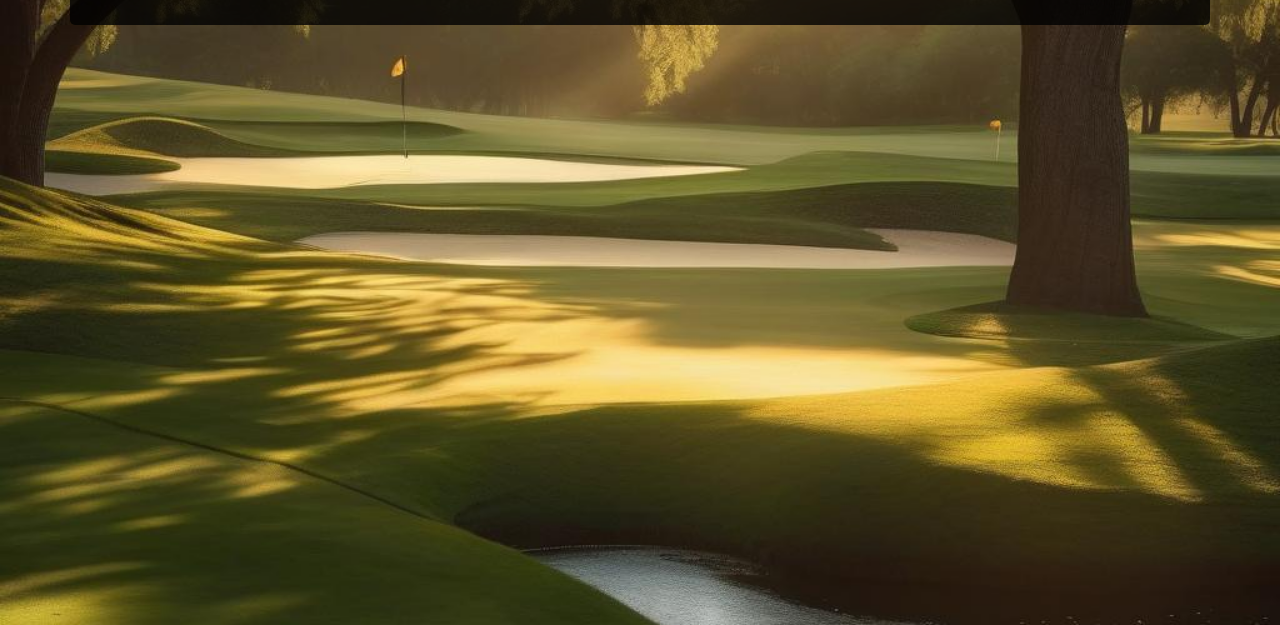
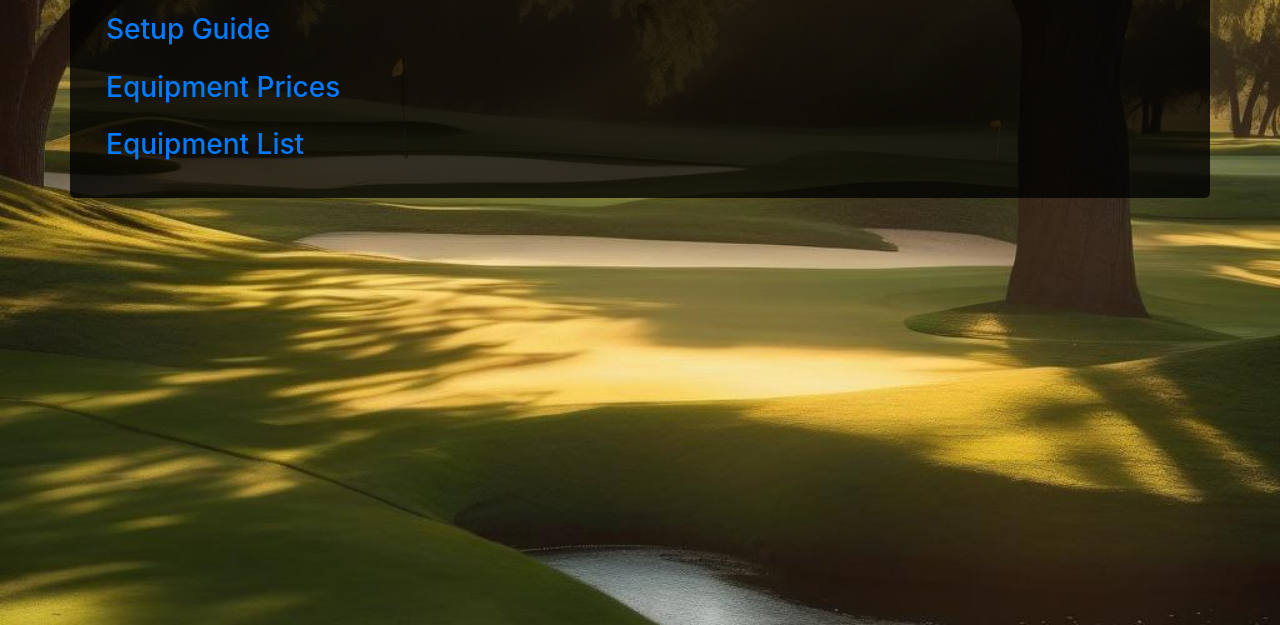
Before and after one commit to jfelver/jeff-golf-sim, a plain HTML site: page index.html in a window 1280 px wide. Shown: the part 175-800 px from the top of the page. Drawn offline with nearby package versions, Linux system fonts and the light colour scheme.

Commit message:
Updates to the index

```diff
--- a/index.html
+++ b/index.html
@@ -32,6 +32,10 @@
 
     <div class="container mt-5">
         <h1>Jeff Golf Sim Christmas 2024</h1>
+
+        <h3><a class="nav-link" href="top-level-checklist.html">Setup Guide</a></h3>
+        <h3><a class="nav-link" href="equipment-prices.html">Equipment Prices</a></h3>
+        <h3><a class="nav-link" href="equipment-list.html">Equipment List</a></h3>
     </div>
 
   <script src="https://code.jquery.com/jquery-3.5.1.slim.min.js"></script>
```
